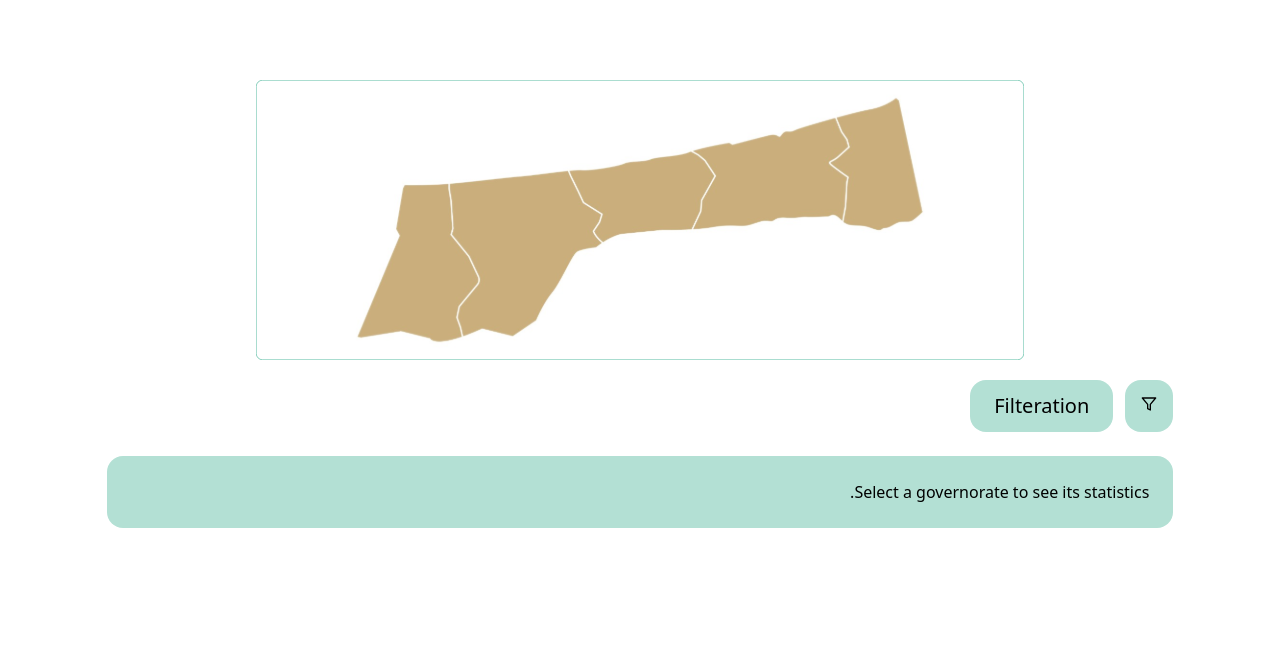
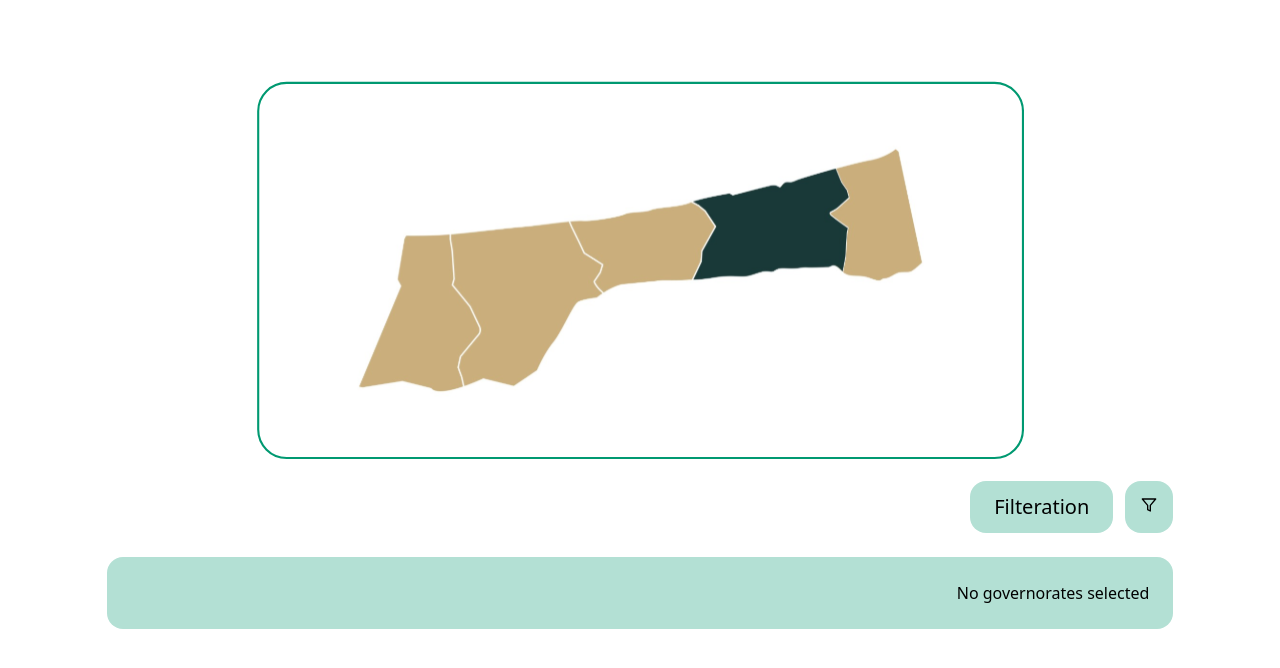
Before and after one commit to Fatma-Mahmoud-55/Gaza, a Next.js app: page /damage_map_details in a window 1280 px wide. Shown: the top 668 px of the page. Built offline with nearby package versions, Linux system fonts and the light colour scheme.

Commit message:
damage details fix3

```diff
--- a/src/app/damage_map_details/page.tsx
+++ b/src/app/damage_map_details/page.tsx
@@ -12,7 +12,7 @@ import northernGaza from "../../../public/images/northern-gaza.svg";
 const Page = () => {
     const [data, setData] = useState(null);
     const [isFilterOpen, setIsFilterOpen] = useState(false);
-    const [mapId, setMapID] = useState(null);
+    const [mapId, setMapID] = useState<string | null>(null); // updated type to handle both string and null
     const [selectedGovernorates, setSelectedGovernorates] = useState([]);
     const mapImages = {
         1: gaza,
@@ -23,7 +23,7 @@ const Page = () => {
 
     useEffect(() => {
         const mapId = localStorage.getItem('mapId');
-        setMapID(mapId);
+        setMapID(mapId); // Now it can accept string or null
         console.log(mapId, "ggggggggggggggguuuuuuuuuuuu");
 
         // Sample data fetching
@@ -90,7 +90,7 @@ const Page = () => {
         <div className='my-20' dir='rtl'>
             <div className="w-full items-center" dir="rtl">
                 <div className="flex w-full mt-16 flex-col items-center">
-                    <Image src={mapImages[mapId] || gazaSvg} alt="Gaza Map" className="lg:w-[60vw] w-[90vw]" />
+                    <Image src={mapImages[mapId || '1'] || gazaSvg} alt="Gaza Map" className="lg:w-[60vw] w-[90vw]" />
                 </div>
             </div>
 
@@ -135,22 +135,13 @@ const Page = () => {
                             <h3 className="font-bold text-lg">{governorate.governorate.name}</h3>
                             <div className="mt-4 flex gap-4">
                                 {governorate.statistics.map((stat) => (
-                                    <div key={stat.id} className="bg-white p-4 rounded-lg">
-                                        <h4 className="font-semibold">{stat.category.name}</h4>
-                                        <p>Damage Value: {stat.damage_value}</p>
-                                        {stat.damage_value_percentage && (
-                                            <p>Percentage: {stat.damage_value_percentage}</p>
-                                        )}
-                                        {stat.photo_icon_url && (
-                                            <img src={stat.photo_icon_url} alt={stat.category.name} />
-                                        )}
-                                    </div>
+                                    <div key={stat.id} className="bg-white..."/>
                                 ))}
                             </div>
                         </div>
                     ))
                 ) : (
-                    <p>Select a governorate to see its statistics.</p>
+                    <p>No governorates selected</p>
                 )}
             </div>
         </div>
```
